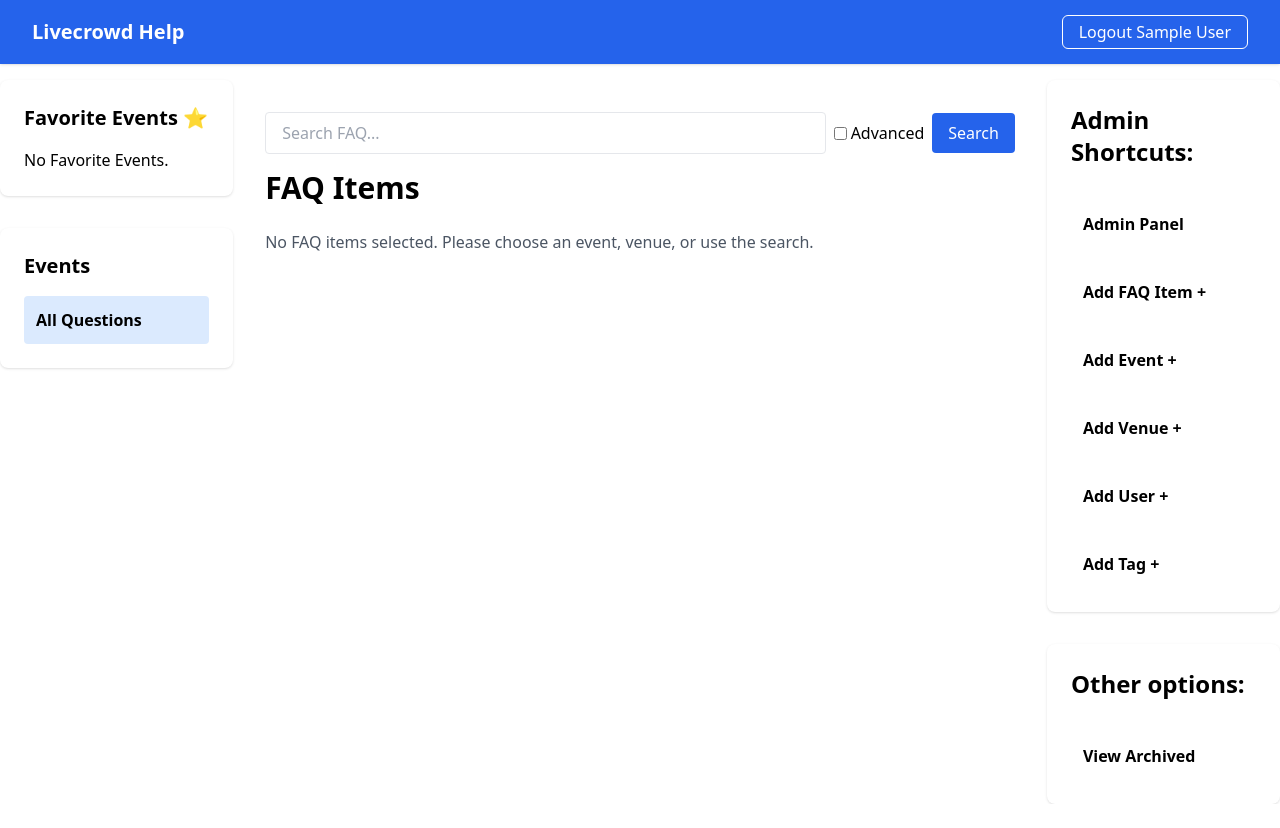
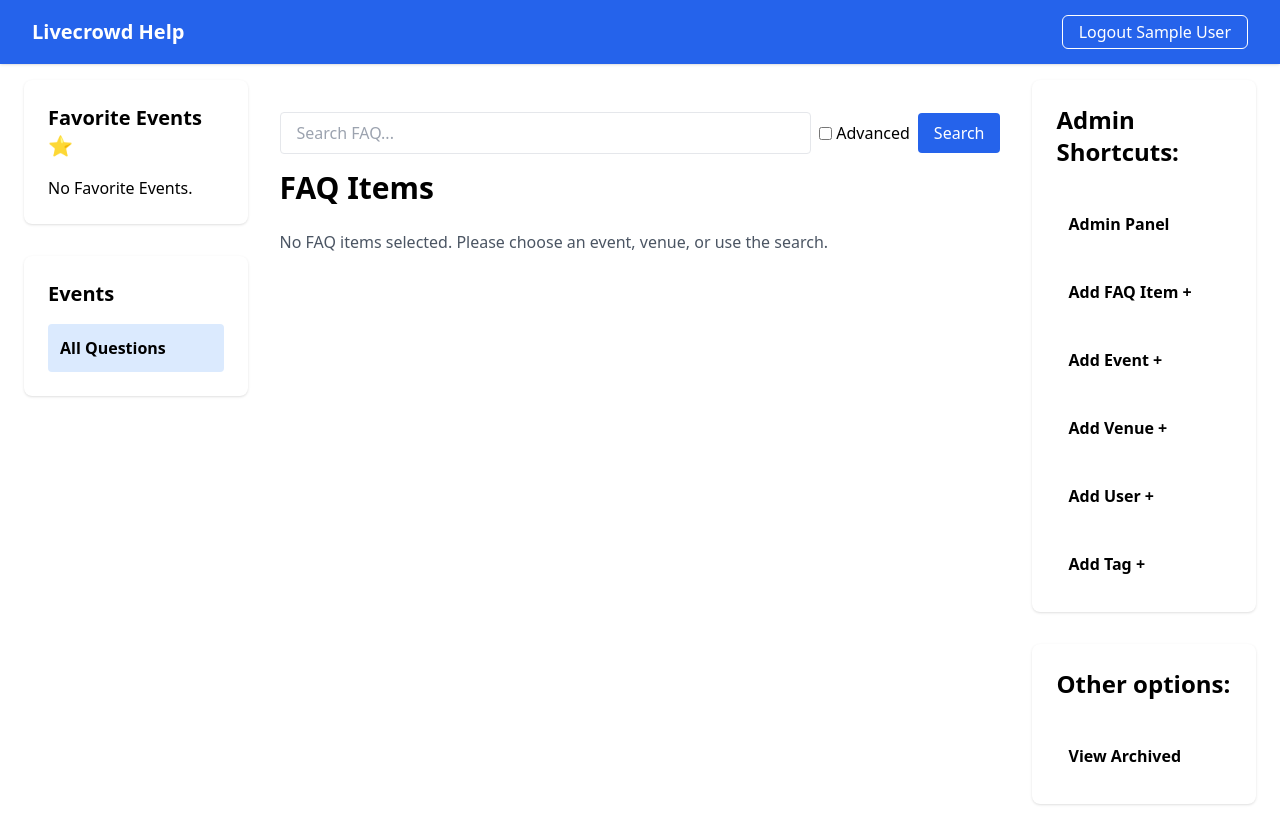
Before and after one commit to Crafture/livecrowd_help, a Django app: page / in a window 1280 px wide. Before the commit the page ends 804 px from the top, so only its background shows below. Run offline with Django 5.2, Linux system fonts and the light colour scheme; the visitor is signed in with stand-in values (Sample User, id 1); data that the repository does not hold is empty; parts of the project's set-up code (start-up, migrations or seed data) failed here and were passed over; some libraries are stand-ins or nearby versions.

Commit message:
added pading

```diff
--- a/livecrowd_help/templates/faqitems/dashboard.html
+++ b/livecrowd_help/templates/faqitems/dashboard.html
@@ -16,7 +16,7 @@
 </head>
 <body id="body">
   {% include "faqitems/partials/navbar.html" %}
-  <div class="w-full pt-20">
+  <div class="w-full p-6 pt-20">
     <div class="flex flex-col lg:flex-row -mx-4">
 		<!-- Sidebar -->
 		<aside class="hidden lg:block w-full lg:w-1/4 px-4 mb-8 lg:mb-0">
```
